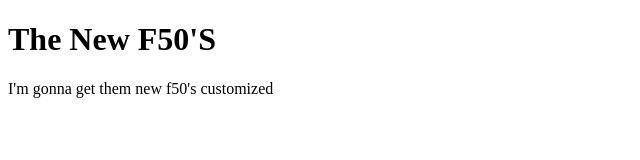
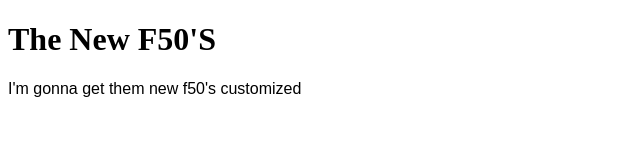
Before and after one commit to tibas97/tibas97.github.io, a plain HTML site: page index.html in a window 1280 px wide. Shown: the full height of the page, 0-640 px from the left. Drawn offline with Linux system fonts and the light colour scheme.

Commit message:
fontzzzz

```diff
--- a/index.html
+++ b/index.html
@@ -1,12 +1,13 @@
 <!doctype html>
 <html>
     <head>
-        <title>The Soccer World</title>
+        <title style="font-family:arial;">The Soccer World</title>
     </head>
     <body>
         <h1>The New F50'S</h1>
-        <p>
+        <p style="font-family:arial;">
         I'm gonna get them new f50's customized
         </p>
+
     </body>
 </html>
```
